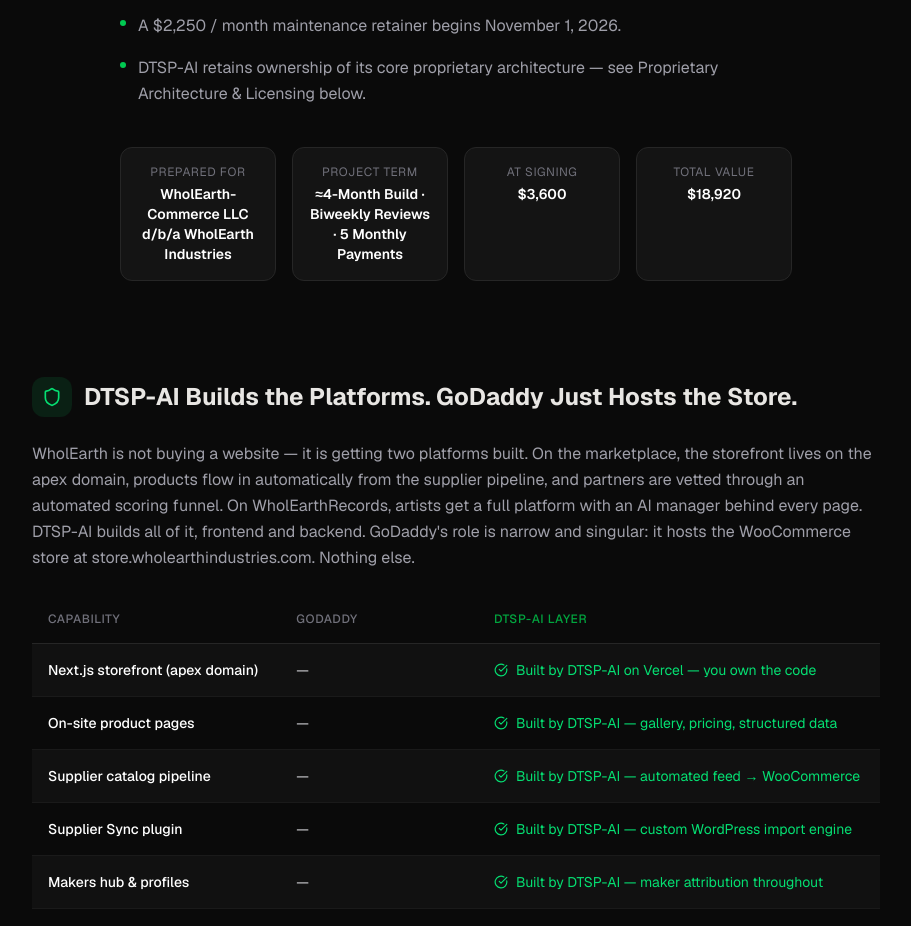
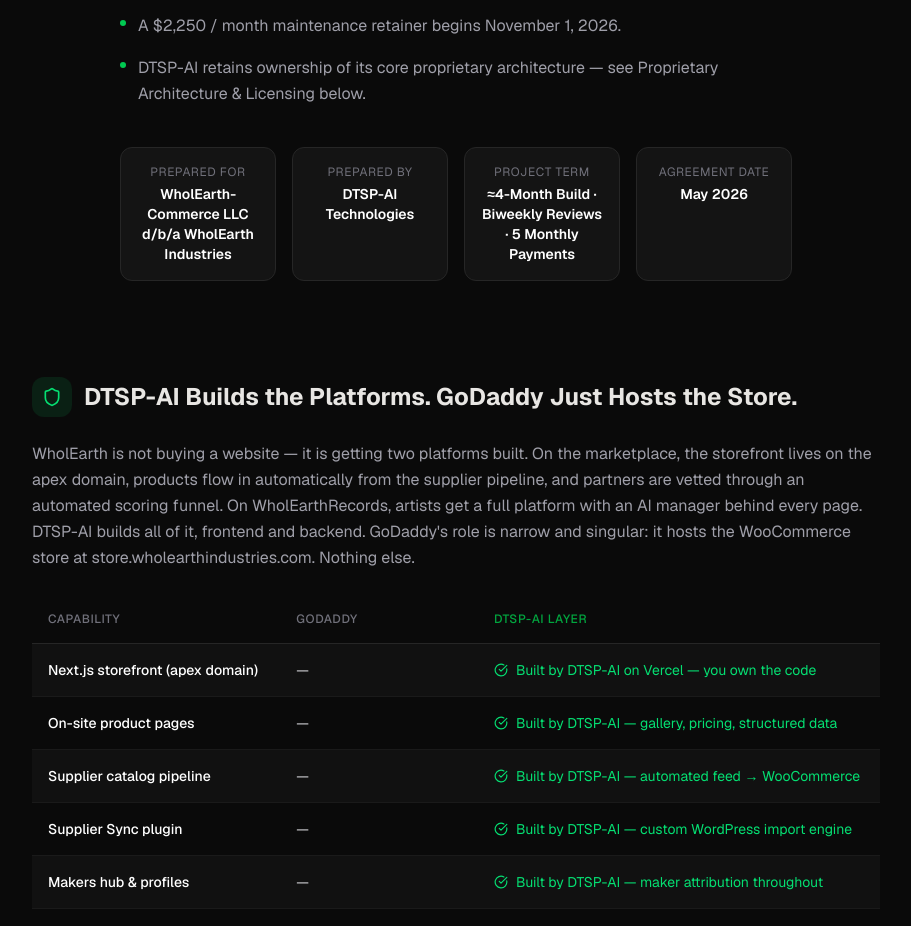
Before and after one commit to DTSP-AI/wea-agreement-form, a Next.js app: page / in a window 1280 px wide. Shown: the part 920-1846 px from the top of the page, without its empty margins (184-1095 px from the left). Built offline with nearby package versions, Linux system fonts and the light colour scheme.

Commit message:
Fix A3 hero money display: replace At Signing / Total Value cards with Prepared By and Agreement Date on plans with internal payment status

```diff
--- a/src/components/ProposalContent.tsx
+++ b/src/components/ProposalContent.tsx
@@ -112,12 +112,22 @@
             </p>
           )}
           <div className="grid grid-cols-2 md:grid-cols-4 gap-4 max-w-2xl mx-auto pt-4">
-            {[
-              { label: "Prepared For", value: proposalMeta.preparedFor },
-              { label: "Project Term", value: proposalMeta.projectTerm },
-              { label: "At Signing", value: proposalMeta.investmentAtSigning },
-              { label: "Total Value", value: proposalMeta.totalValue },
-            ].map((item) => (
+            {(proposalMeta.paymentStatusInternal
+              ? // No dollar figures in the hero — money lives in the
+                // Investment section and the portal ledger only.
+                [
+                  { label: "Prepared For", value: proposalMeta.preparedFor },
+                  { label: "Prepared By", value: proposalMeta.preparedBy },
+                  { label: "Project Term", value: proposalMeta.projectTerm },
+                  { label: "Agreement Date", value: proposalMeta.date },
+                ]
+              : [
+                  { label: "Prepared For", value: proposalMeta.preparedFor },
+                  { label: "Project Term", value: proposalMeta.projectTerm },
+                  { label: "At Signing", value: proposalMeta.investmentAtSigning },
+                  { label: "Total Value", value: proposalMeta.totalValue },
+                ]
+            ).map((item) => (
               <div
                 key={item.label}
                 className="bg-[#141414] border border-[#262626] rounded-xl p-4"
```
